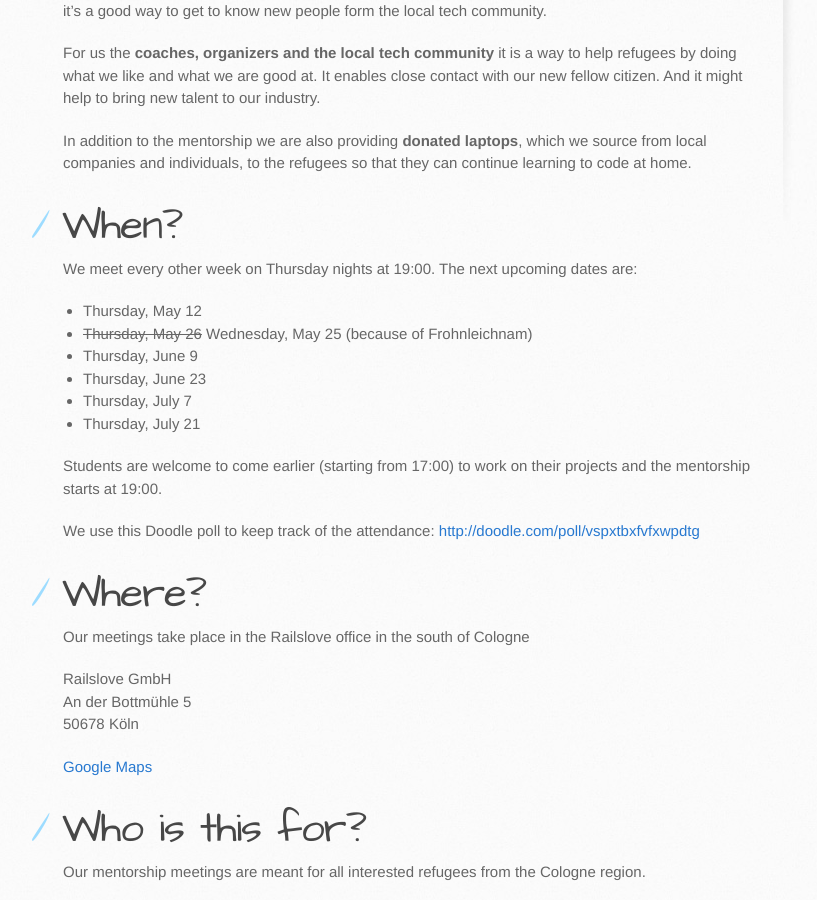
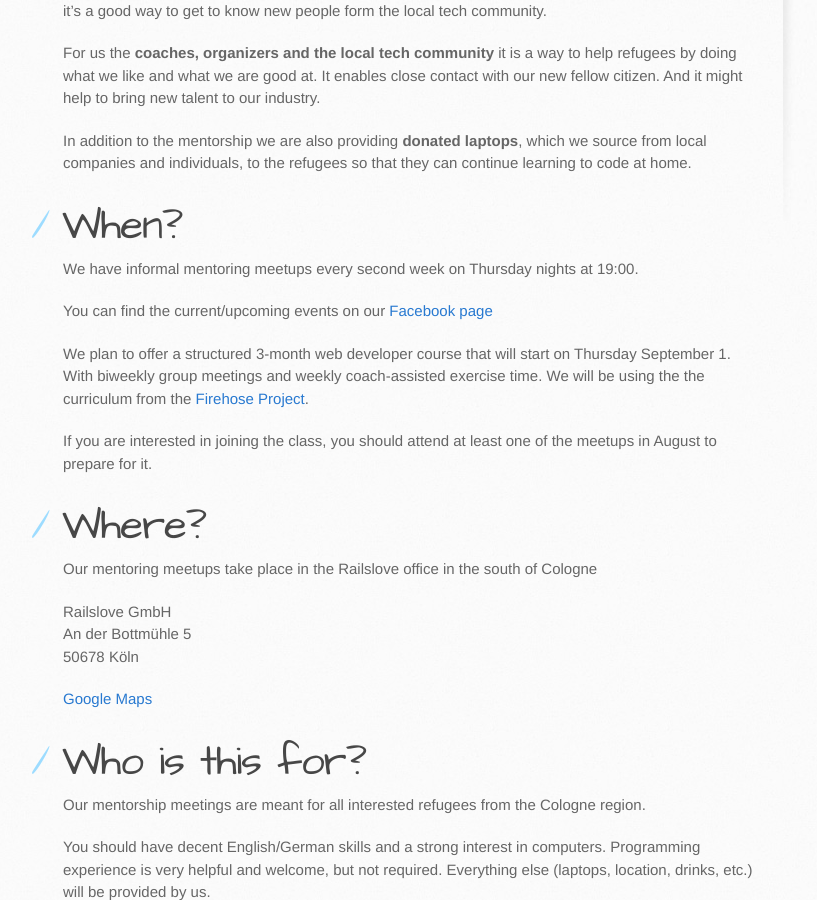
Before and after one commit to colognerb/refugees, a Jekyll site: the page built from en/index.md, in a window 1280 px wide and 900 px high, scrolled down 621 px. Shown: the whole window, without its empty margins (107-924 px from the left). Built offline with Jekyll 4.4.1, drawn with Linux system fonts in a browser that asks for light colours; some of the changed text lies outside the part shown.

Commit message:
update website

```diff
--- a/en/index.md
+++ b/en/index.md
@@ -19,22 +19,18 @@ In addition to the mentorship we are also providing **donated laptops**, which w
 
 # When?
 
-We meet every other week on Thursday nights at 19:00.  The next upcoming dates are:
+We have informal mentoring meetups every second week on Thursday nights at 19:00.
 
-* Thursday, May 12
-* ~~Thursday, May 26~~ Wednesday, May 25 (because of Frohnleichnam)
-* Thursday, June 9
-* Thursday, June 23
-* Thursday, July 7
-* Thursday, July 21
+You can find the current/upcoming events on our [Facebook page](https://www.facebook.com/rorcologne/events)
 
-Students are welcome to come earlier (starting from 17:00) to work on their projects and the mentorship starts at 19:00.
+We plan to offer a structured 3-month web developer course that will start on Thursday September 1.  With biweekly group meetings and weekly coach-assisted exercise time.  We will be using the the curriculum from the [Firehose Project](https://www.thefirehoseproject.com/).
 
-We use this Doodle poll to keep track of the attendance:  [http://doodle.com/poll/vspxtbxfvfxwpdtg](http://doodle.com/poll/vspxtbxfvfxwpdtg)
+If you are interested in joining the class, you should attend at least one of the meetups in August to prepare for it.
+
 
 # Where?
 
-Our meetings take place in the Railslove office in the south of Cologne
+Our mentoring meetups take place in the Railslove office in the south of Cologne
 
 Railslove GmbH<br>
 An der Bottmühle 5<br>
@@ -142,7 +139,7 @@ Be nice and fantastic to each other. More infos here:
 
 # Contact
 
-You can contact us by writing an email to
+You can contact us on our [Facebook Page](https://www.facebook.com/rorcologne/), by writing an email to
 [refugeesonrails@gmail.com](mailto:refugeesonrails@gmail.com),
-via [Slack](https://colognerb.herokuapp.com/) or in our
+via [Slack](https://colognerb.herokuapp.com/), or in our
 [Google group / Mailinglist](https://groups.google.com/forum/#!forum/refugee-code-school-cologne)
```
Also changed, not shown: other parts of en/index.md (+1 -0 lines).
